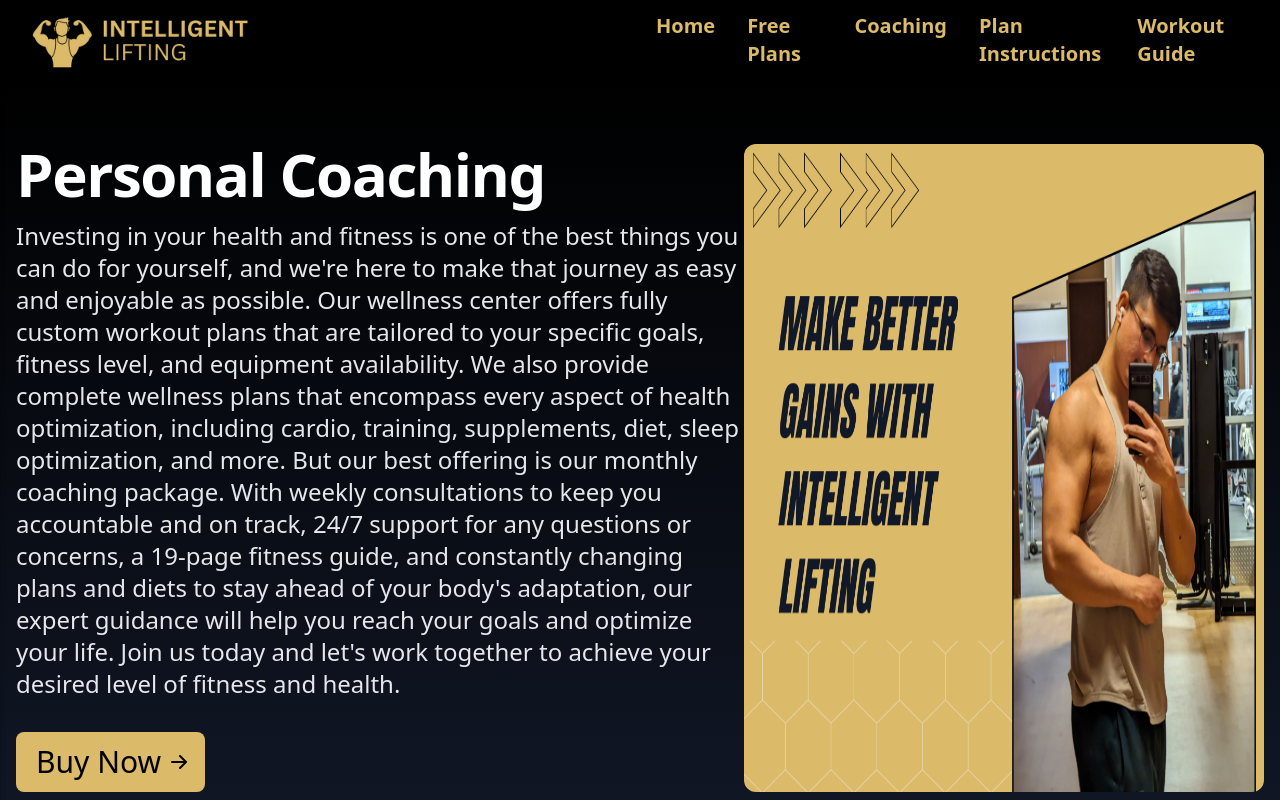
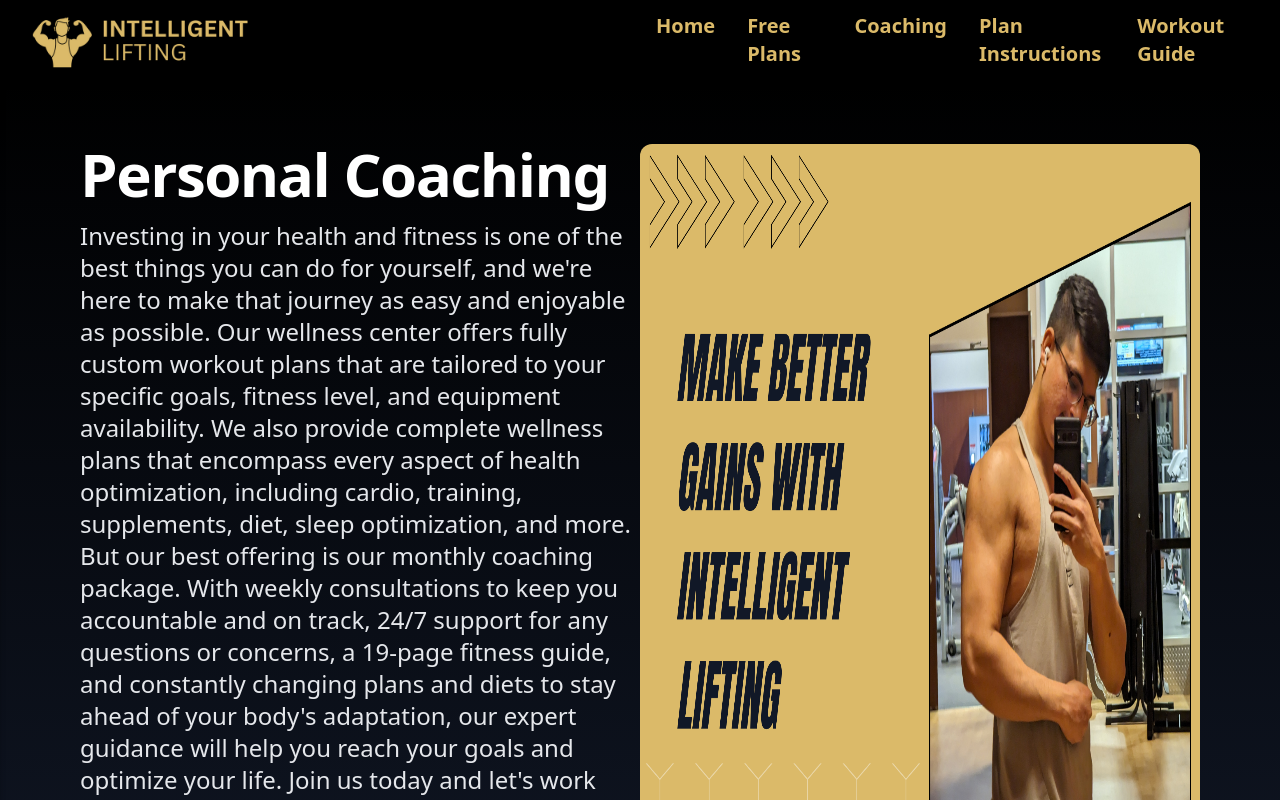
Before and after one commit to jburanpuri/IntelligentLifting, a Next.js app: page /custom in a window 1280 px wide. Shown: the top 800 px of the page. Built offline with nearby package versions, Linux system fonts and the light colour scheme.

Commit message:
fixerd stretched image

```diff
--- a/components/CoachingComponent/description.js
+++ b/components/CoachingComponent/description.js
@@ -3,10 +3,10 @@ import React from 'react'
 const Description = () => {
     return (
         <section>
-        <div className="grid max-w-screen-2xl px-4 py-6 mx-auto lg:gap-4 xl:gap-0 lg:py-16 lg:grid-cols-12">
-          <div className="mr-auto place-self-center lg:col-span-7">
-            <h1 className="max-w-3xl mb-4 text-4xl font-extrabold tracking-tight leading-none md:text-5xl xl:text-6xl text-white">Personal Coaching</h1>
-            <p className="max-w-3xl mb-6 font-base text-gray-200 lg:mb-8 md:text-xl lg:text-2xl">
+        <div className="grid max-w-fit px-4 py-6 lg:mx-16 lg:gap-0 xl:gap-0 lg:py-16 lg:grid-cols-2">
+          <div className="lg:col-span-1">
+            <h1 className="max-w-3xl mb-4 text-3xl font-bold tracking-tight leading-none md:text-5xl xl:text-6xl text-white">Personal Coaching</h1>
+            <p className="max-w-3xl mb-6 font-sm text-gray-200 lg:mb-8 md:text-xl lg:text-2xl">
             Investing in your health and fitness is one of the best things you can do for yourself, and we're here to make that journey as easy and enjoyable as possible.
 
 Our wellness center offers fully custom workout plans that are tailored to your specific goals, fitness level, and equipment availability. We also provide complete wellness plans that encompass every aspect of health optimization, including cardio, training, supplements, diet, sleep optimization, and more.
@@ -20,8 +20,8 @@ Join us today and let's work together to achieve your desired level of fitness a
         <svg className="ml-2 -mr-1 w-5 h-5" fill="currentColor" viewBox="0 0 20 20" xmlns="http://www.w3.org/2000/svg"><path fillRule="evenodd" d="M10.293 3.293a1 1 0 011.414 0l6 6a1 1 0 010 1.414l-6 6a1 1 0 01-1.414-1.414L14.586 11H3a1 1 0 110-2h11.586l-4.293-4.293a1 1 0 010-1.414z" clipRule="evenodd" /></svg>
       </a>
           </div>
-          <div className="hidden lg:mt-0 lg:col-span-5 lg:flex">
-            <img src="/custom.png" alt="mockup" className="rounded-xl" />
+          <div className="hidden lg:mt-0 lg:col-span-1 lg:flex">
+            <img src="/custom.png" alt="mockup" className="rounded-xl h-auto w-48 lg:w-auto" />
           </div>
         </div>
       </section>
```
